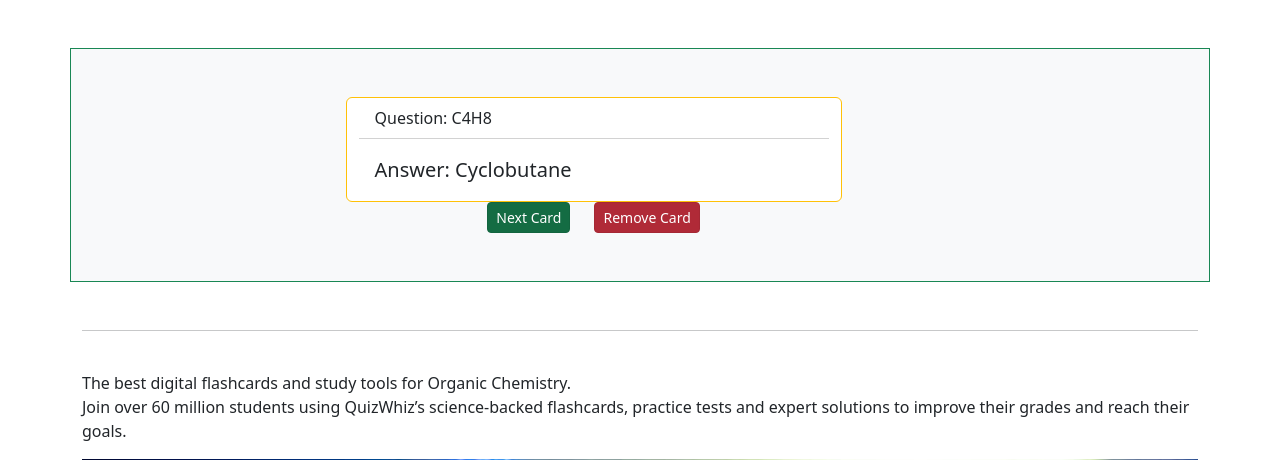
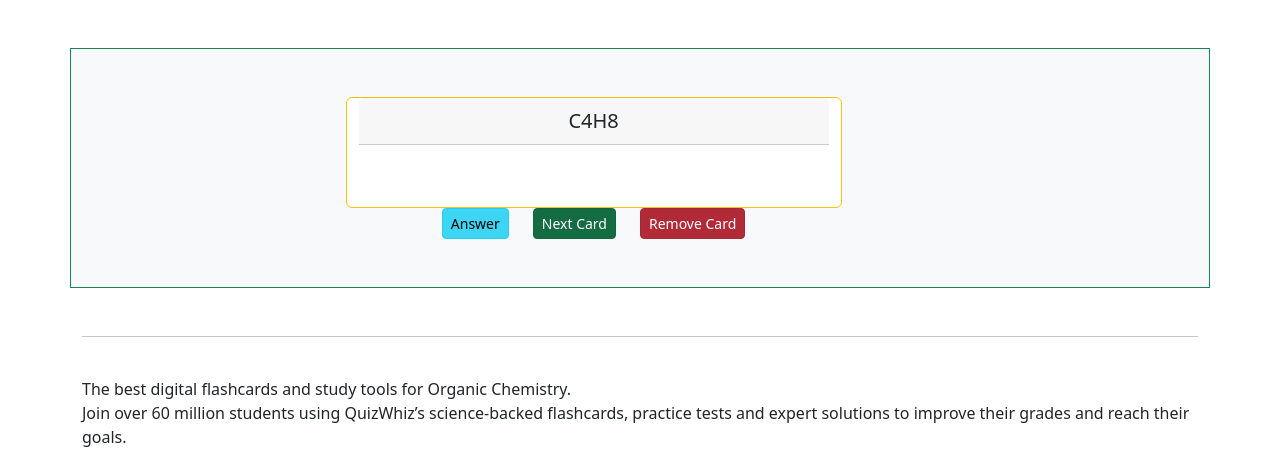
Before and after one commit to MeeraTresa/FlashCardsApplication, a Flask app: page /card/6 in a window 1280 px wide. Shown: the part 56-516 px from the top of the page. Run offline with Flask 3, Linux system fonts and the light colour scheme.

Commit message:
Added Flip Card for NAswe button in the card page

```diff
--- a/models/cards.py
+++ b/models/cards.py
@@ -1,11 +1,12 @@
 from sqla import sqla
-from sqlalchemy.orm import validates
+from sqlalchemy.orm import validates,relationship
 class Card(sqla.Model):
     __tablename__ = "cards"
     id              = sqla.Column(sqla.Integer(), primary_key=True)
     question        = sqla.Column(sqla.Text(), nullable=False)
     answer        = sqla.Column(sqla.Text(), nullable=False)
 
+
     @validates
     def validate_not_empty(self, key, value):
         if not value:
--- a/templates/card.html
+++ b/templates/card.html
@@ -1,23 +1,44 @@
 {% extends "base.html" %}
 {% block title %} Flashcard {% endblock %}
 {% block content %}
+<script>
+    function flipCard(){
+            document.getElementById("card_answer").style.visibility = "visible";
+            document.getElementById("flipButton").style.pointerEvents="None";
+            document.getElementById("flipButton").style.opacity=".4";
+            document.getElementById("flipButton").style.cursor="default";
 
+    }
+</script>
 <div class="row bg-light my-5">
     <span class="border border-success">
         <div class="col-lg-7 offset-lg-2 my-5 ">
             <div class="row justify-content-md-center no-gutters">
                 <div class="col-md-auto card border-warning" style="width: 31rem;">
-                    <div class="card-header bg-transparent">
-                        Question: {{card.question}}
+                    <!--
+                        <div class="card-header bg-transparent">
+                        {{card.question}}
                     </div>
-                    <div class="card-body">
-                        <blockquote class="blockquote mb-0">
-                            Answer: {{card.answer}}
+                    -->
+                    <div class="card-header alignMiddle" id="card_question" style="visibility: visible">
+                        <blockquote class="blockquote mb-0 text-center">
+                             {{card.question}}
+                        </blockquote>
+                    </div>
+                    <div class="card-body alignMiddle" id="card_answer" style="visibility: hidden" >
+                        <blockquote class="blockquote mb-0 text-center">
+                            {{card.answer}}
                         </blockquote>
                     </div>
                 </div>
             </div>
             <div class="row justify-content-md-center no-gutters">
+                <div class="col-md-auto">
+                    <a onclick="flipCard();" id="flipButton" style="visibility: visible"
+                        class="btn btn-info btn-lg btn-sm active" role="button" aria-pressed="true">
+                        Answer
+                    </a>
+                </div>
                 <div class="col-md-auto">
                     {% if next_card_available == true %}
                         <a href="{{ url_for('card_view', id = next_card_id)}}"
@@ -54,4 +75,5 @@
         </div>
     </div>
 </div>
+
 {% endblock %}
```
Also changed, not shown: templates/welcome.html (+4 -4 lines), quizwiz.sqlite, static/study.jpg (added).
